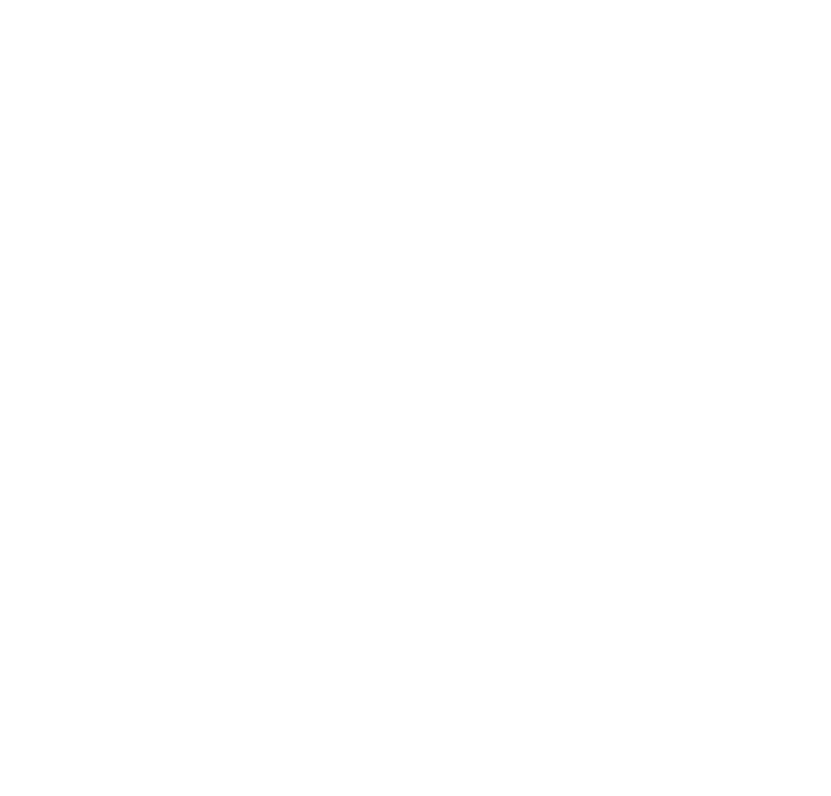
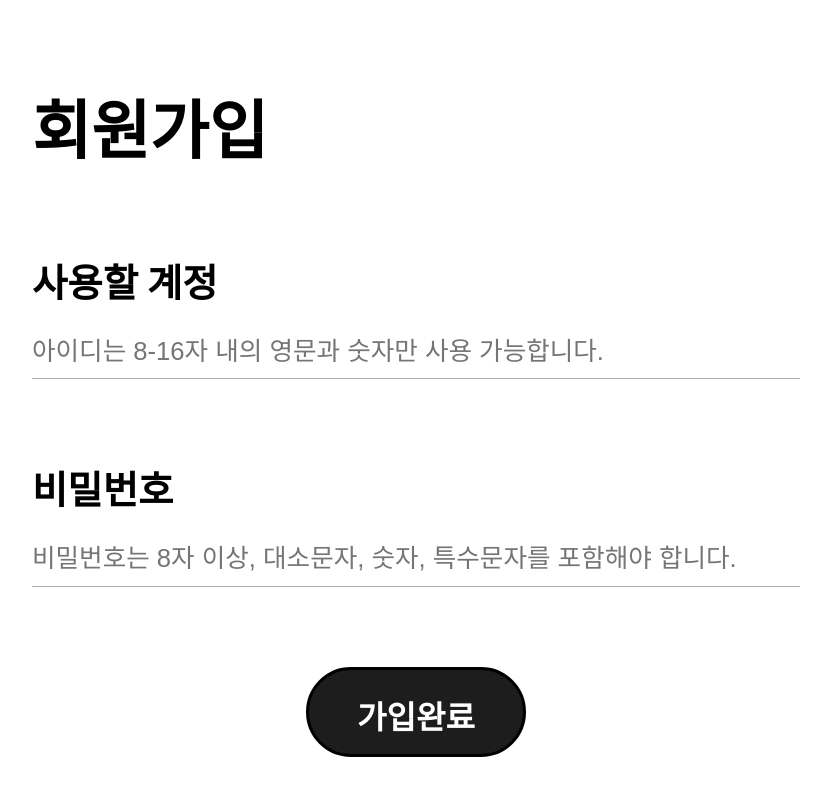
Before and after one commit to Ster-Kang/mywebpage, a React (Create React App) app: page /Join in a window 1280 px wide. Before the commit this address had no page. Shown: the top 796 px of the page, without its empty margins (224-1055 px from the left). Built offline with nearby package versions, Linux system fonts and the light colour scheme.

Commit message:
회원가입 페이지 프로토타이핑 중

```diff
--- /dev/null
+++ b/src/components/Background.tsx
@@ -0,0 +1,62 @@
+import React from 'react';
+import styled, { css } from 'styled-components';
+
+// 1. 컴포넌트에 필요한 타입 정의
+type CompStyle = 'basic' | 'fadeIn';
+
+type DivProps = {
+  backgroundType?: 'div';
+  style?: React.CSSProperties;
+  children?: React.ReactNode;
+} & React.HTMLAttributes<HTMLDivElement>;
+
+type FormProps = {
+  backgroundType: 'form';
+  style?: React.CSSProperties;
+  children?: React.ReactNode;
+} & React.FormHTMLAttributes<HTMLFormElement>;
+
+type BackgroundProps = DivProps | FormProps;
+
+// 2. 공통 스타일 정의
+const commonStyles = css`
+  display: flex;
+  flex-direction: column;
+  height: 100vh;
+  align-items: center;
+  width: 100vw; /* '100wh' 오타 수정 */
+  max-width: 48rem;
+  padding-right: 2rem;
+  padding-left: 2rem;
+  margin-left: auto;
+  margin-right: auto;
+  padding-top: 10vh;
+`;
+
+// 3. Styled Components 정의
+const StyledDiv = styled.div`
+  ${commonStyles}
+`;
+
+const StyledForm = styled.form`
+  ${commonStyles}
+`;
+
+// 4. PageBackground 컴포넌트 구현
+const PageBackground = ({ style, children, backgroundType = 'div', ...rest }: BackgroundProps): JSX.Element => {
+  if (backgroundType === 'form') {
+    return (
+      <StyledForm style={style} {...(rest as React.FormHTMLAttributes<HTMLFormElement>)}>
+        {children}
+      </StyledForm>
+    );
+  }
+
+  return (
+    <StyledDiv style={style} {...(rest as React.HTMLAttributes<HTMLDivElement>)}>
+      {children}
+    </StyledDiv>
+  );
+};
+
+export default PageBackground;
--- a/src/components/Button.tsx
+++ b/src/components/Button.tsx
@@ -8,9 +8,12 @@
   fadeIn?: boolean;
   focused?: boolean;
   style?: React.CSSProperties;
+  submit?: boolean;
+  onClick?: () => void; // 추가된 prop
 };
 
 const StyledButton = styled.button<{ fadeIn?: boolean, focused?: boolean, compStyle?: string }>`
+  display: flex;
   position: relative;
   align-items: center;
   justify-content: center;
@@ -24,6 +27,8 @@
   background-color: white;
   font-weight: bold;
   cursor: pointer;
+  pointer-events: none;
+
 
   &:hover {
     background-color: #000000e2;
@@ -33,24 +38,40 @@
   ${({ compStyle }) => compStyle === 'basic' && css`
     opacity: 1;
     transform: translateY(0);
+    pointer-events: auto;
   `}
 
   ${({ compStyle }) => compStyle === 'fadeIn' && css`
     opacity: 1;
     transform: translateY(0);
+    pointer-events: auto;
   `}
 
   ${({ focused }) => focused && css`
     background-color: #000000e2;
     color: #ffffff;
+    pointer-events: auto;
   `}
 `;
 
-const Button = ({ text, href, compStyle, fadeIn, focused, style }: ButtonProps) => {
+
+const Button = ({ text, href, compStyle, fadeIn, focused, style, submit, onClick }: ButtonProps) => {
   const navigate = useNavigate();
 
   const handleClick = () => {
-    if (href) {
+    if (submit) {
+      // 폼 제출은 handleClick에서 처리하지 않음
+      return;
+    }
+
+    if (onClick) {
+      onClick();
+      return;
+    }
+
+    if (href === 'back') {
+      window.history.back();
+    } else if (href) {
       navigate(href);
     } else {
       navigate('/');
@@ -59,6 +80,7 @@
 
   return (
     <StyledButton
+      type={submit ? 'submit' : 'button'} // 조건부로 type 속성 설정
       fadeIn={fadeIn}
       focused={focused}
       compStyle={compStyle}
--- a/src/components/TextInput.tsx
+++ b/src/components/TextInput.tsx
@@ -5,6 +5,7 @@
   placeHolder?: string;
   valueType?: string; // "text" || "password"
   style?: React.CSSProperties;
+  required?: boolean;
 };
 
 const StyledInput = styled.input<{ isFocused: boolean }>`
@@ -28,7 +29,7 @@
   }
 `;
 
-const TextInput = ({ placeHolder, valueType, style }: TextInputProps): JSX.Element => {
+const TextInput = ({ placeHolder, valueType, style, required }: TextInputProps): JSX.Element => {
   const [isFocused, setIsFocused] = useState(false);
   const [inputValue, setInputValue] = useState('');
 
@@ -55,6 +56,7 @@
       onBlur={handleBlur}
       onChange={handleInputChange}
       style={style}
+      required={required}
     />
   );
 };
--- /dev/null
+++ b/src/pages/join/Join.tsx
@@ -0,0 +1,52 @@
+import React from 'react';
+import styled from 'styled-components';
+import Background from '../../components/Background';
+import Title from '../../components/Title';
+import TextInput from '../../components/TextInput';
+import Button from '../../components/Button';
+
+const Join: React.FC = () => {
+    return (
+        <Background backgroundType='form' action="#">
+            <Title
+            compStyle={"title"}
+            style={{
+                fontSize : '4rem',
+                marginRight: 'auto',
+                marginLeft: '0',
+                marginBottom: '3rem'
+            }}>회원가입</Title>
+            <h2 style={{
+                fontSize : '2.4rem',
+                marginRight: 'auto',
+                marginBottom: '1rem'
+            }}>
+                사용할 계정
+            </h2>
+            <TextInput
+            placeHolder={'아이디는 8-16자 내의 영문과 숫자만 사용 가능합니다.'} valueType='text'
+            style={{
+                marginBottom: '3rem'
+            }}
+            required={true}/>
+
+            <h2 style={{
+                fontSize : '2.4rem',
+                marginRight: 'auto',
+                marginBottom: '1rem'
+            }}>
+                비밀번호
+            </h2>
+            <TextInput
+            placeHolder={'비밀번호는 8자 이상, 대소문자, 숫자, 특수문자를 포함해야 합니다.'}
+            valueType='password'
+            required={true}
+            style={{
+                marginBottom: '5rem'
+            }}/>
+            <Button text='가입완료' submit={true} compStyle='basic' focused={true}></Button>
+        </Background>
+    )
+}
+
+export default Join;
--- a/src/pages/login/Login.tsx
+++ b/src/pages/login/Login.tsx
@@ -99,7 +99,7 @@
 
 
             <ButtonContainer>
-                <Button text="돌아가기" compStyle="basic"/>
+                <Button text="돌아가기" compStyle="basic" href="back"/>
                 <Button text="로그인" compStyle="basic" focused={true}/>
             </ButtonContainer>
             <a
@@ -110,7 +110,7 @@
                     textUnderlineOffset: '0.5rem'
                 }}
 
-                href='#'
+                href='/Join'
             >
                 회원가입 하기
             </a>
--- a/src/routes/AppRoutes.tsx
+++ b/src/routes/AppRoutes.tsx
@@ -2,12 +2,14 @@
 import { BrowserRouter as Router, Route, Routes } from 'react-router-dom';
 import Welcome from '../pages/welcome/Welcome';
 import Login from '../pages/login/Login';
+import Join from '../pages/join/Join';
 
 const AppRoutes = ():JSX.Element => {
     return (
         <Routes>
             <Route path="/" element={<Welcome/>}></Route>
             <Route path="/login" element={<Login/>}></Route>
+            <Route path="/Join" element={<Join/>}></Route>
         </Routes>
     )
 }
```
